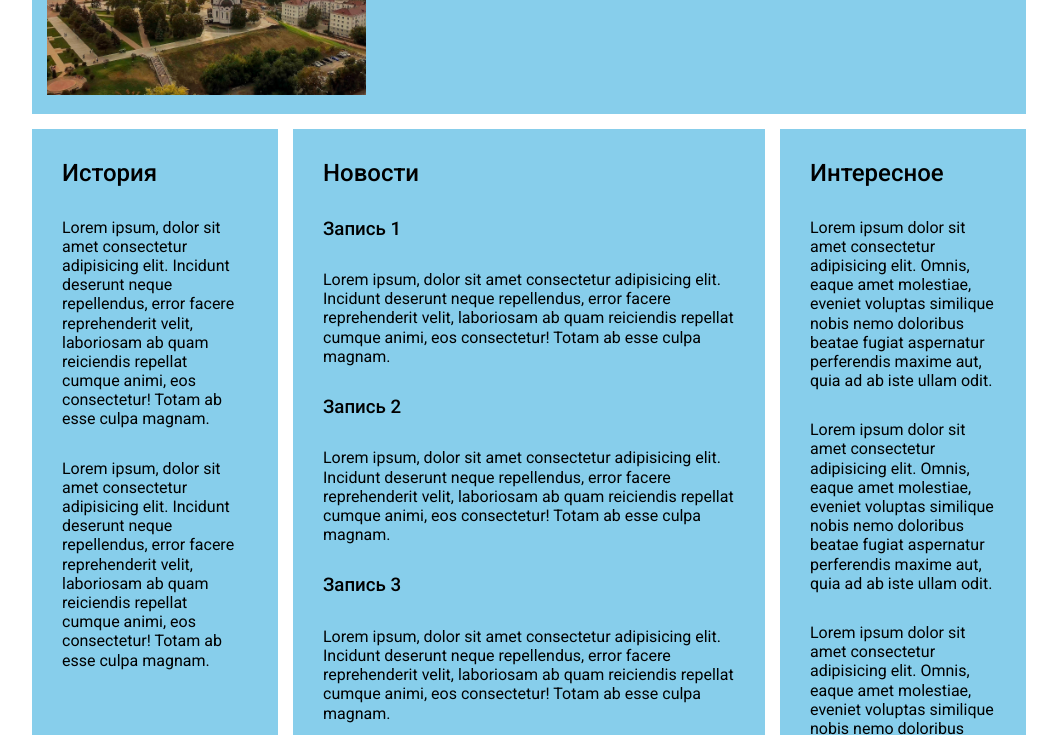
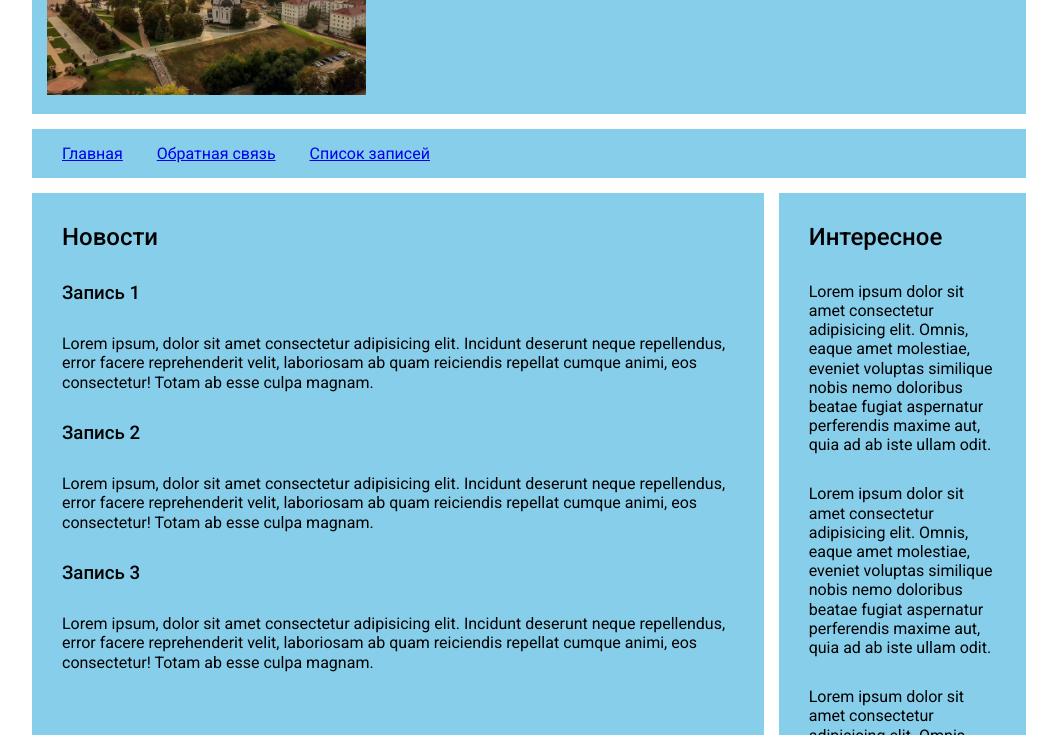
Before and after one commit to alman63/layout2, a website built with webpack: page index.html in a window 1280 px wide. Shown: the part 148-883 px from the top of the page, without its empty margins (111-1168 px from the left). Built offline with nearby package versions, Linux system fonts and the light colour scheme.

Commit message:
добавил nav

```diff
--- a/css/style.css
+++ b/css/style.css
@@ -39,7 +39,14 @@ body {
     width: 90%;
     object-fit: cover;
 }
-
+.nav {
+    background-color: #87ceeb;
+    padding: 15px;
+    margin-top: 15px;
+}
+.nav__a {
+    padding: 15px;
+}
 .wrapper {
     padding-top: 15px;
     padding-bottom: 15px;
@@ -64,7 +71,7 @@ body {
 .news {
     background-color: #87ceeb;
     padding: 15px;
-    width: 48%;
+    width: 74%;
 }
 .news__h2 {
     padding: 15px;
@@ -78,19 +85,6 @@ body {
     padding: 15px;
     font-weight: 400;
 }
-.history {
-    background-color: #87ceeb;
-    padding: 15px;
-    width: 25%;
-}
-.history__h2 {
-    padding: 15px;
-    font-weight: 500;
-}
-.history__p {
-    padding: 15px;
-    font-weight: 400;
-}
 .footer {
     background-color: #87ceeb;
     padding: 15px;
--- a/index.html
+++ b/index.html
@@ -3,7 +3,7 @@
     <head>
         <meta charset="UTF-8" />
         <meta name="viewport" content="width=device-width, initial-scale=1.0" />
-        <title>Document</title>
+        <title>Самара Сити</title>
         <link rel="preconnect" href="https://fonts.googleapis.com" />
         <link
             rel="preconnect"
@@ -25,22 +25,12 @@
                 <h2 class="header__h2">Город на Волге</h2>
             </div>
         </header>
+        <nav class="nav">
+            <a href="index.html" class="nav__a">Главная</a>
+            <a href="contacts.html" class="nav__a">Обратная связь</a>
+            <a href="posts.html" class="nav__a">Список записей</a>
+        </nav>
         <div class="wrapper">
-            <section class="history">
-                <h2 class="history__h2">История</h2>
-                <p class="history__p">
-                    Lorem ipsum, dolor sit amet consectetur adipisicing elit.
-                    Incidunt deserunt neque repellendus, error facere
-                    reprehenderit velit, laboriosam ab quam reiciendis repellat
-                    cumque animi, eos consectetur! Totam ab esse culpa magnam.
-                </p>
-                <p class="history__p">
-                    Lorem ipsum, dolor sit amet consectetur adipisicing elit.
-                    Incidunt deserunt neque repellendus, error facere
-                    reprehenderit velit, laboriosam ab quam reiciendis repellat
-                    cumque animi, eos consectetur! Totam ab esse culpa magnam.
-                </p>
-            </section>
             <main class="news">
                 <h2 class="news__h2">Новости</h2>
                 <div class="news__item1">
@@ -71,12 +61,6 @@
                         reprehenderit velit, laboriosam ab quam reiciendis
                         repellat cumque animi, eos consectetur! Totam ab esse
                         culpa magnam.
-                    </p>
-                    <p class="history__p">
-                        Lorem ipsum dolor sit amet consectetur, adipisicing
-                        elit. Itaque libero suscipit quis eum quidem voluptate
-                        sunt magni culpa atque corrupti, reiciendis alias
-                        placeat asperiores iste nobis dolor doloribus quae nam!
                     </p>
                 </div>
             </main>
--- a/package.json
+++ b/package.json
@@ -10,15 +10,15 @@
     },
     "repository": {
         "type": "git",
-        "url": "git+https://github.com/alman63/layout.git"
+        "url": "git+https://github.com/alman63/layout2.git"
     },
     "keywords": [],
     "author": "",
     "license": "ISC",
     "bugs": {
-        "url": "https://github.com/alman63/layout/issues"
+        "url": "https://github.com/alman63/layout2/issues"
     },
-    "homepage": "https://github.com/alman63/layout#readme",
+    "homepage": "https://github.com/alman63/layout2#readme",
     "devDependencies": {
         "@babel/core": "^7.20.2",
         "@babel/preset-env": "^7.20.2",
```
